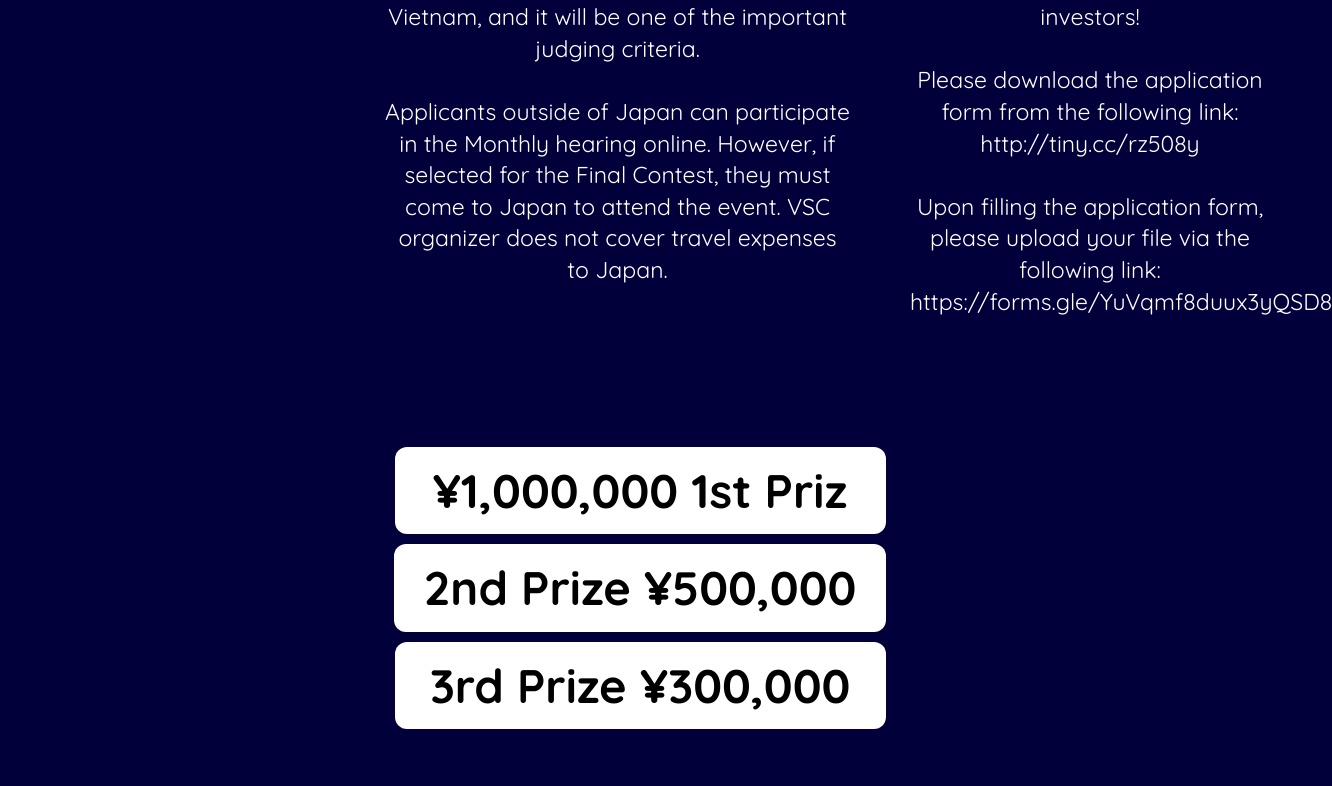
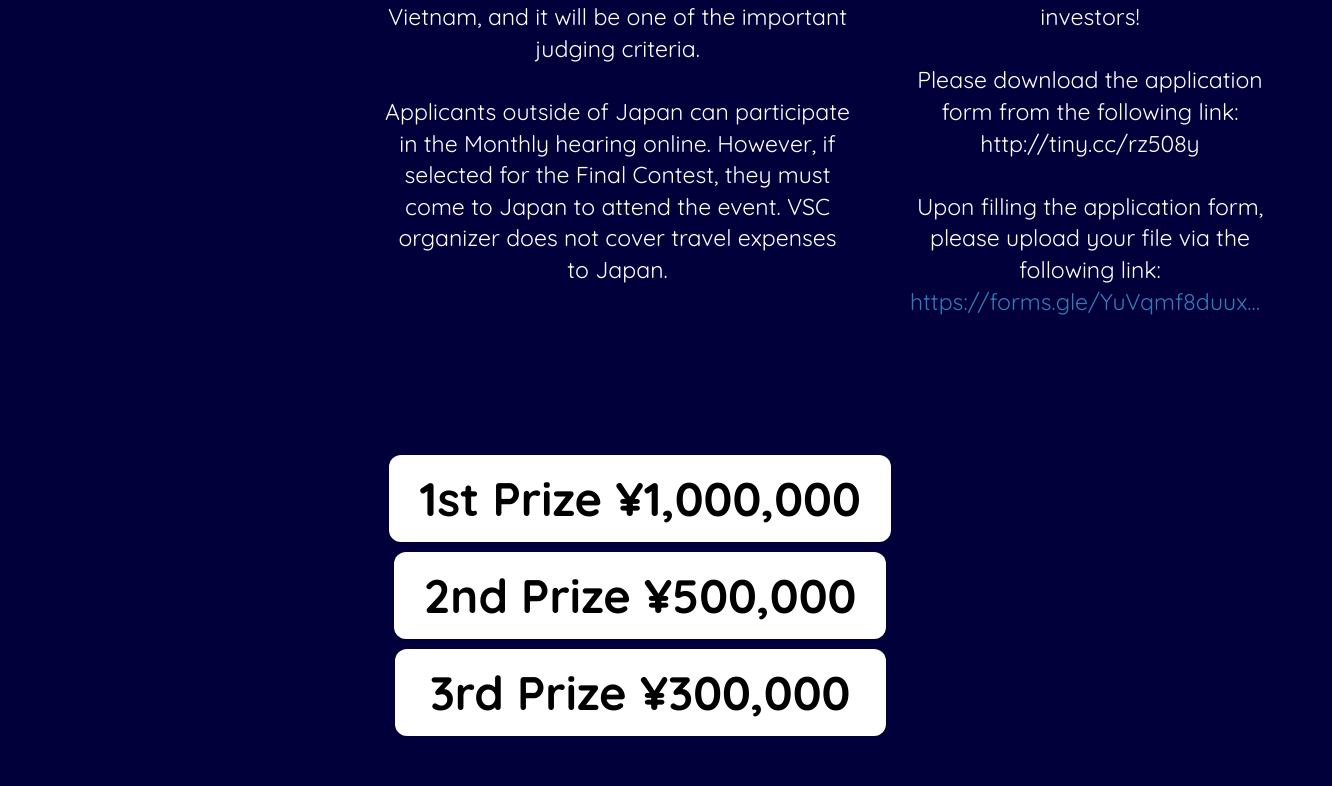
Before and after one commit to vuongtaquoc/vpj, a website built with webpack: page src/index.html in a window 1280 px wide. Shown: the part 2134-2920 px from the top of the page, 1332 px wide, since content can reach past the window. Built offline with nearby package versions, Linux system fonts and the light colour scheme.

Commit message:
fix cosmetic bugs

```diff
--- a/src/css/app.css
+++ b/src/css/app.css
@@ -995,3 +995,10 @@ footer .glyphicon {
     padding-left: 15px
   }
 }
+
+.apply-link {
+  text-overflow: ellipsis;
+  overflow: hidden;
+  display: inline-block;
+  max-width: 100%;
+}
--- a/src/index.html
+++ b/src/index.html
@@ -105,12 +105,12 @@
               Please download the application form from the following link:
               http://tiny.cc/rz508y</br></br>
               Upon filling the application form, please upload your file via the following link:
-              https://forms.gle/YuVqmf8duux3yQSD8
+              <a class="apply-link" href="https://forms.gle/YuVqmf8duux3yQSD8" rel="nofollow">https://forms.gle/YuVqmf8duux3yQSD8</a>
             </h4>
           </div>
         </div>
         <div class="col-xs-12 btn-bottom">
-          <div><span class="span-bottom">¥1,000,000 1st Priz</span></div>
+          <div><span class="span-bottom">1st Prize ¥1,000,000</span></div>
           <div><span class="span-bottom">2nd Prize ¥500,000</span></div>
           <div><span class="span-bottom">3rd Prize ¥300,000</span></div>
         </div>
--- a/src/js/app.js
+++ b/src/js/app.js
@@ -29,6 +29,7 @@ $(document).ready(function () {
       }
     });
   });
+
   if (_width > 1366) {
     var _height = $(".timeline").height();
     var _height1 = $(".timeline .col-sm-4").height();
@@ -37,6 +38,7 @@ $(document).ready(function () {
       'margin-top': _h3 / 2
     })
   }
+
   if (_width > 767) {
     var _textWidth = $(".judging ul li:nth-child(5) .span-img").width();
 
@@ -46,18 +48,28 @@ $(document).ready(function () {
     $(".judging ul li:nth-child(1) .span-text,.judging ul li:nth-child(2) .span-text,.judging ul li:nth-child(3) .span-text").css({
       left: _textWidth
     });
+  }
 
-  }
   if (_width > 1024) {
     var _htimeline = $("#timeline").height();
 
     $(".bg-bottom img").height(_htimeline * 2);
   }
 
-
   $('#myNavbar li a').click(function() {
+    console.log('xxx');
     if (_width < 768) {
       $('#myNavbar').collapse('hide');
     }
   });
+
+  $(window).scroll();
+
+  $(document).click(function (event) {
+    var clickover = $(event.target);
+    var _opened = $(".navbar-collapse").hasClass("in");
+    if (_opened === true && !clickover.hasClass("navbar-toggle")) {
+      $("button.navbar-toggle").click();
+    }
+  });
 })
```
